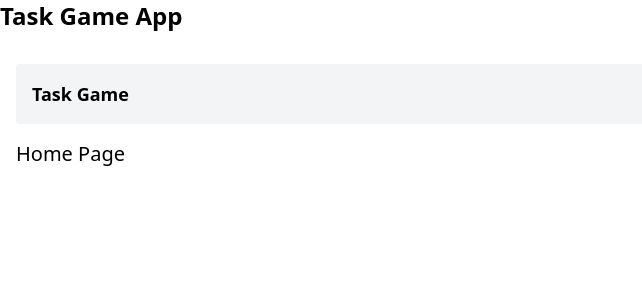
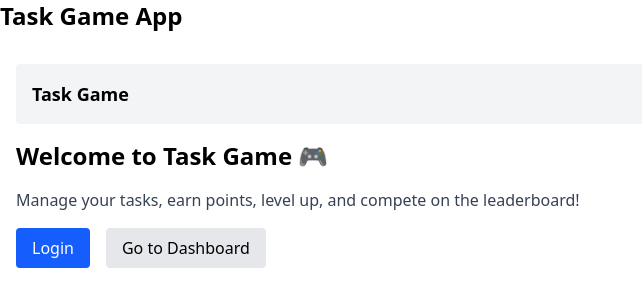
Before and after one commit to irfanbaig7/Trello-RPG-MERN-, a React (Vite) app in the folder client/: page / in a window 1280 px wide. Shown: the top 306 px of the page, without its empty margins (0-642 px from the left). Built offline with nearby package versions, Linux system fonts and the light colour scheme.

Commit message:
Routing test with buttons done

```diff
--- a/client/src/pages/Home.jsx
+++ b/client/src/pages/Home.jsx
@@ -1,11 +1,33 @@
 import React from 'react'
+import { Link } from 'react-router-dom'
 
 const Home = () => {
-  return (
-    <div>
-        <h2 className="text-xl">Home Page</h2>
-    </div>
-  )
+    return (
+        <div className="space-y-4">
+            <h2 className="text-2xl font-bold">Welcome to Task Game 🎮</h2>
+            <p className="text-gray-700">
+                Manage your tasks, earn points, level up, and compete on the leaderboard!
+            </p>
+
+            <div className="flex gap-4 mt-4">
+                {/* Login Button */}
+                <Link
+                    to="/login"
+                    className="px-4 py-2 bg-blue-600 text-white rounded hover:bg-blue-700"
+                >
+                    Login
+                </Link>
+
+                {/* Dashboard Button */}
+                <Link
+                    to="/dashboard"
+                    className="px-4 py-2 bg-gray-200 rounded hover:bg-gray-300"
+                >
+                    Go to Dashboard
+                </Link>
+            </div>
+        </div>
+    )
 }
 
 export default Home
```
